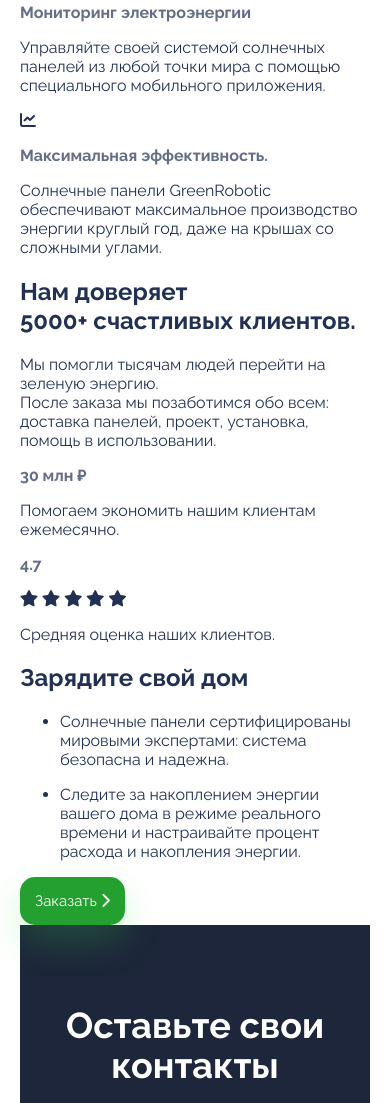
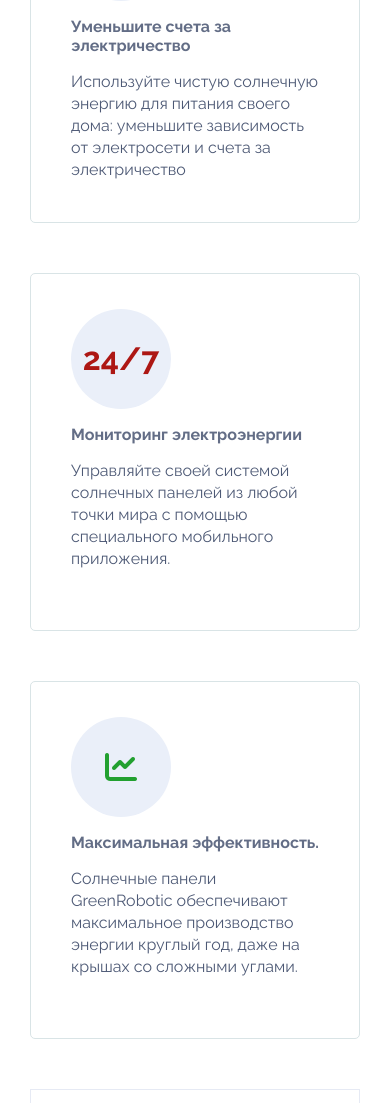
Before and after one commit to komlyanovna/green-corp-landing, a plain HTML site: page index.html in a window 390 px wide. Shown: the part 897-2000 px from the top of the page. Drawn offline with nearby package versions, Linux system fonts and the light colour scheme; files that its build step writes are made by us from their sources.

Commit message:
добавление 3х секций

```diff
--- a/style/main.css
+++ b/style/main.css
@@ -96,6 +96,175 @@ about button {
     100% {
         transform: rotate(360deg);
     }
+}
+
+.features {
+    background-color: white;
+    padding: 115px 60px;
+
+}
+
+
+.cards {
+    display: grid;
+    grid-template-columns: repeat(3, 1fr);
+    grid-template-rows: 1fr;
+    width: 100%;
+    gap: 50px;
+}
+
+.card {
+    padding: 35px 40px 25px 40px;
+    border: 1px solid #D9E4E6;
+    border-radius: 5px;
+}
+
+.card__logo {
+    width: 100px;
+    height: 100px;
+    font-size: 32px;
+    font-weight: 700;
+    background-color: #eaeff9;
+    display: flex;
+    justify-content: center;
+    align-items: center;
+    border-radius: 50%;
+}
+
+.card__logo1 {
+    color: #ffb406;
+}
+
+.card__logo2 {
+    color: #ad1714;
+}
+
+.card__logo3 {
+    color: #22a030;
+}
+
+.features__border {
+    margin: 50px 0;
+    border: 1px solid #E6EAF4;
+}
+
+.features__feedback {
+    display: flex;
+    flex-direction: row;
+    justify-content: space-between;
+    padding: 0 20px 0 20px;
+    ;
+}
+
+.features__feedback-left {
+    padding: 0 10px 0 0;
+}
+
+.features__feedback-left h2 {
+    font-size: 48px;
+}
+
+
+.features__feedback-left p {
+    font-size: 18px;
+    line-height: 26px;
+    opacity: 0.7;
+}
+
+.features__feedback-right {
+    display: flex;
+    flex-direction: row;
+    justify-content: center;
+    align-items: center;
+}
+
+.features__box {
+    padding: 30px 40px 25px 40px;
+    color: white;
+    border-radius: 25px;
+
+}
+
+.features__box h3 {
+    margin: 0 0 20px 0;
+    font-size: 48px;
+}
+
+.features__savings-box {
+    background-color: #dc5e26;
+    box-shadow: 0 10px 0 rgb(221 95 38 / 20%);
+    margin-right: 30px
+}
+
+.features__rate-box {
+    background-color: #1D263A;
+    box-shadow: 0 6px 0 rgb(29 38 58 / 20%);
+
+}
+
+.star {
+    color: #ff7039;
+}
+
+.promo {
+    display: flex;
+    flex-direction: row;
+    width: 100%;
+}
+
+
+.promo__images {
+    background-image: url(/img/123.png);
+    background-size: cover;
+    flex-shrink: 0;
+    width: 50vw;
+}
+
+.promo__right {
+    background-color: #dd5f26;
+    padding: 160px 60px 160px 60px;
+}
+
+.promo__card {
+    background-color: white;
+    border-radius: 25px;
+    padding: 30px 40px 30px 40px;
+    font-size: 20px;
+    line-height: 22px;
+    font-weight: 500;
+}
+
+.promo__card p {
+    color: #213053cc;
+}
+
+ul li {
+    color: #ec6b29;
+}
+
+.promo__button {
+    display: flex;
+    justify-content: center;
+    align-items: center;
+}
+
+.promo button {
+    background-color: #107b1c;
+    margin: 20px;
+    font-size: 18px;
+    padding: 15px 30px 15px 30px;
+    font-weight: 600;
+}
+
+.fa-chevron-right {
+    font-size: 18px;
+    margin-left: 5px;
+}
+
+p {
+    font-size: 16px;
+    line-height: 22px;
+    opacity: 0.8;
 }
 
 
@@ -303,6 +472,56 @@ h3 {
         padding: 50px 10px 50px 10px;
     }
 
+    .features {
+        padding: 50px 10px;
+    }
+
+    .features__feedback {
+        flex-direction: column;
+
+    }
+
+    .features__feedback-left h2 {
+        font-size: 36px;
+    }
+
+    .features__feedback-right {
+        display: flex;
+        flex-direction: column;
+        justify-content: center;
+        align-items: center;
+    }
+
+    .features__box h3 {
+        margin: 0 0 20px 0;
+        font-size: 36px;
+    }
+
+    .features__savings-box {
+        margin-bottom: 30px;
+        margin-right: 0;
+    }
+
+    .cards {
+        grid-template-columns: 1fr;
+        grid-template-rows: repeat(3, 1fr);
+    }
+
+    .promo {
+        display: flex;
+        flex-direction: column-reverse;
+    }
+
+    .promo__images {
+        width: 100%;
+        height: 500px;
+    }
+
+    .promo__right {
+        background-color: #dd5f26;
+        padding: 50px 10px 50px 10px;
+    }
+
     .form {
         padding: 50px 10px 50px 10px;
     }
```
